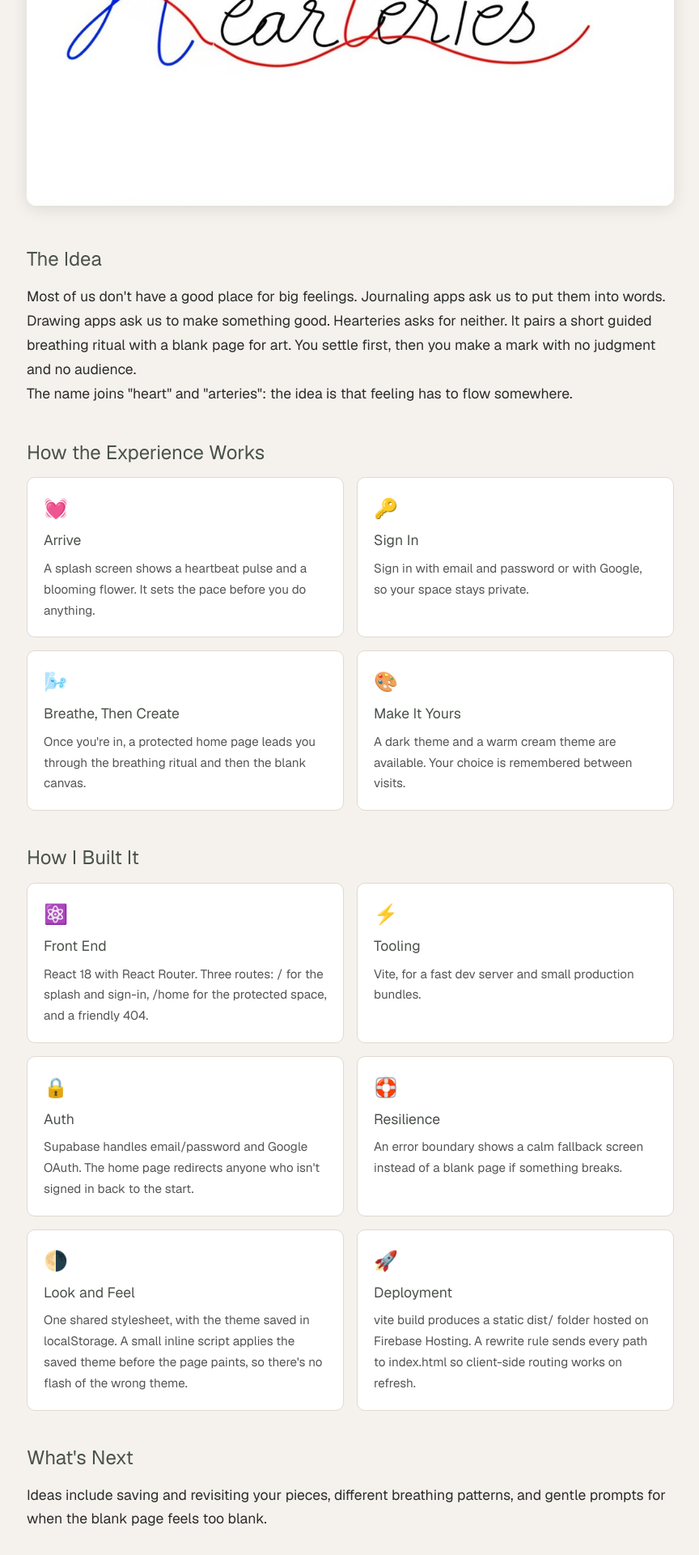
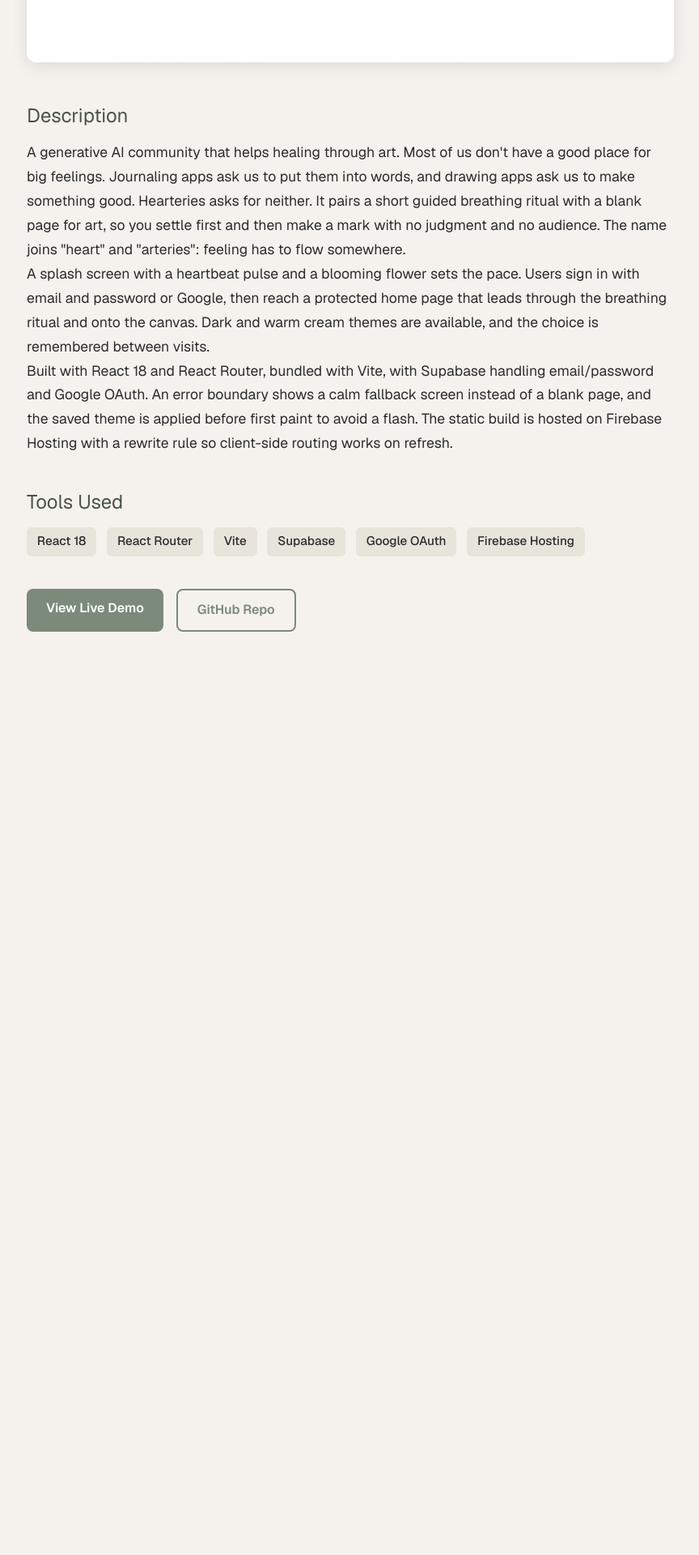
Before and after one commit to niralii/nirali-portfolio, a Next.js app: page /projects/hearteries in a window 1280 px wide. Shown: the part 760-2680 px from the top of the page at 81% size, without its empty margins (207-1071 px from the left). After the commit the page ends 1652 px from the top, so only its background shows below. Built offline with nearby package versions, Linux system fonts and the light colour scheme.

Commit message:
Update demo links and project descriptions for various components

```diff
--- a/app/projects/ai-makerspace/page.js
+++ b/app/projects/ai-makerspace/page.js
@@ -66,7 +66,7 @@ export default function ProjectTemplate() {
             </section>
 
             <div className="action-buttons">
-              <a href="#" target="_blank" rel="noopener noreferrer" className="primary-btn">View Live Demo</a>
+              <a href="https://drive.google.com/file/d/1gz-8mjuGhhkey6YpXKO3MdflDQcqZV6V/view" target="_blank" rel="noopener noreferrer" className="primary-btn">View Live Demo</a>
               <a href="#" target="_blank" rel="noopener noreferrer" className="secondary-btn">GitHub Repo</a>
             </div>
 
--- a/app/projects/hearteries/page.js
+++ b/app/projects/hearteries/page.js
@@ -40,26 +40,6 @@ export default function ProjectTemplate() {
             <p className="subtitle">A quiet place to turn feeling into form</p>
           </header>
 
-          {/* --- DEMO BANNER --- */}
-          <div className="demo-banner">
-            <div className="demo-banner-content">
-              <div>
-                <p className="demo-label">Live Demo</p>
-                <p className="demo-note">
-                  A generative AI community that helps healing through art. Sign in with email or Google to try the breathing ritual and the blank canvas.
-                </p>
-              </div>
-              <a
-                href="https://hearteries.firebaseapp.com"
-                target="_blank"
-                rel="noopener noreferrer"
-                className="demo-btn"
-              >
-                Open Demo →
-              </a>
-            </div>
-          </div>
-
           <div className="hero-image">
             <img
               src="/hearteries_logo.png"
@@ -68,126 +48,21 @@ export default function ProjectTemplate() {
           </div>
 
           <article className="content">
-
-            {/* --- THE IDEA --- */}
             <section className="description-section">
-              <h2>The Idea</h2>
+              <h2>Description</h2>
               <p>
-                Most of us don't have a good place for big feelings. Journaling apps ask us to put
-                them into words. Drawing apps ask us to make something good. Hearteries asks for
-                neither. It pairs a short guided breathing ritual with a blank page for art. You
-                settle first, then you make a mark with no judgment and no audience.
+                A generative AI community that helps healing through art. Most of us don't have a good place for big feelings. Journaling apps ask us to put them into words, and drawing apps ask us to make something good. Hearteries asks for neither. It pairs a short guided breathing ritual with a blank page for art, so you settle first and then make a mark with no judgment and no audience. The name joins "heart" and "arteries": feeling has to flow somewhere.
               </p>
               <p>
-                The name joins "heart" and "arteries": the idea is that feeling has to flow somewhere.
+                A splash screen with a heartbeat pulse and a blooming flower sets the pace. Users sign in with email and password or Google, then reach a protected home page that leads through the breathing ritual and onto the canvas. Dark and warm cream themes are available, and the choice is remembered between visits.
+              </p>
+              <p>
+                Built with React 18 and React Router, bundled with Vite, with Supabase handling email/password and Google OAuth. An error boundary shows a calm fallback screen instead of a blank page, and the saved theme is applied before first paint to avoid a flash. The static build is hosted on Firebase Hosting with a rewrite rule so client-side routing works on refresh.
               </p>
             </section>
 
-            {/* --- EXPERIENCE --- */}
-            <section>
-              <h2>How the Experience Works</h2>
-              <div className="arch-grid">
-                <div className="arch-card">
-                  <span className="arch-icon">💓</span>
-                  <h3>Arrive</h3>
-                  <p>
-                    A splash screen shows a heartbeat pulse and a blooming flower. It sets the pace
-                    before you do anything.
-                  </p>
-                </div>
-                <div className="arch-card">
-                  <span className="arch-icon">🔑</span>
-                  <h3>Sign In</h3>
-                  <p>
-                    Sign in with email and password or with Google, so your space stays private.
-                  </p>
-                </div>
-                <div className="arch-card">
-                  <span className="arch-icon">🌬️</span>
-                  <h3>Breathe, Then Create</h3>
-                  <p>
-                    Once you're in, a protected home page leads you through the breathing ritual
-                    and then the blank canvas.
-                  </p>
-                </div>
-                <div className="arch-card">
-                  <span className="arch-icon">🎨</span>
-                  <h3>Make It Yours</h3>
-                  <p>
-                    A dark theme and a warm cream theme are available. Your choice is remembered
-                    between visits.
-                  </p>
-                </div>
-              </div>
-            </section>
-
-            {/* --- HOW I BUILT IT --- */}
-            <section>
-              <h2>How I Built It</h2>
-              <div className="arch-grid">
-                <div className="arch-card">
-                  <span className="arch-icon">⚛️</span>
-                  <h3>Front End</h3>
-                  <p>
-                    React 18 with React Router. Three routes: / for the splash and sign-in, /home
-                    for the protected space, and a friendly 404.
-                  </p>
-                </div>
-                <div className="arch-card">
-                  <span className="arch-icon">⚡</span>
-                  <h3>Tooling</h3>
-                  <p>
-                    Vite, for a fast dev server and small production bundles.
-                  </p>
-                </div>
-                <div className="arch-card">
-                  <span className="arch-icon">🔒</span>
-                  <h3>Auth</h3>
-                  <p>
-                    Supabase handles email/password and Google OAuth. The home page redirects
-                    anyone who isn't signed in back to the start.
-                  </p>
-                </div>
-                <div className="arch-card">
-                  <span className="arch-icon">🛟</span>
-                  <h3>Resilience</h3>
-                  <p>
-                    An error boundary shows a calm fallback screen instead of a blank page if
-                    something breaks.
-                  </p>
-                </div>
-                <div className="arch-card">
-                  <span className="arch-icon">🌗</span>
-                  <h3>Look and Feel</h3>
-                  <p>
-                    One shared stylesheet, with the theme saved in localStorage. A small inline
-                    script applies the saved theme before the page paints, so there's no flash of
-                    the wrong theme.
-                  </p>
-                </div>
-                <div className="arch-card">
-                  <span className="arch-icon">🚀</span>
-                  <h3>Deployment</h3>
-                  <p>
-                    vite build produces a static dist/ folder hosted on Firebase Hosting. A rewrite
-                    rule sends every path to index.html so client-side routing works on refresh.
-                  </p>
-                </div>
-              </div>
-            </section>
-
-            {/* --- WHAT'S NEXT --- */}
-            <section>
-              <h2>What's Next</h2>
-              <p>
-                Ideas include saving and revisiting your pieces, different breathing patterns, and
-                gentle prompts for when the blank page feels too blank.
-              </p>
-            </section>
-
-            {/* --- TOOLS --- */}
             <section className="tools-section">
-              <h2>Tech Stack</h2>
+              <h2>Tools Used</h2>
               <div className="tech-stack-list">
                 <span>React 18</span>
                 <span>React Router</span>
@@ -198,6 +73,10 @@ export default function ProjectTemplate() {
               </div>
             </section>
 
+            <div className="action-buttons">
+              <a href="https://hearteries.firebaseapp.com" target="_blank" rel="noopener noreferrer" className="primary-btn">View Live Demo</a>
+              <a href="#" target="_blank" rel="noopener noreferrer" className="secondary-btn">GitHub Repo</a>
+            </div>
           </article>
         </div>
       </main>
@@ -218,8 +97,6 @@ export default function ProjectTemplate() {
           --tag-bg: #e8e4dc;
           --disclaimer-text: #666;
           --disclaimer-border: #dcdcdc;
-          --demo-banner-bg: #eef2ee;
-          --demo-banner-border: #c5d4c4;
         }
 
         :global([data-theme="dark"]) {
@@ -236,8 +113,6 @@ export default function ProjectTemplate() {
           --tag-bg: #444;
           --disclaimer-text: #999;
           --disclaimer-border: #444;
-          --demo-banner-bg: #1a2a1a;
-          --demo-banner-border: #3a5a3a;
         }
 
         .page-wrapper {
@@ -331,44 +206,7 @@ export default function ProjectTemplate() {
           font-style: italic; color: var(--disclaimer-text); font-size: 0.95rem;
         }
 
-        h3 { font-size: 1.1rem; color: var(--text-heading); margin-bottom: 0.5rem; margin-top: 0; }
-
-        .demo-banner {
-          background: var(--demo-banner-bg);
-          border: 1px solid var(--demo-banner-border);
-          border-radius: 12px;
-          padding: 1.5rem;
-          margin-bottom: 3rem;
-        }
-        .demo-banner-content {
-          display: flex; align-items: center; justify-content: space-between;
-          gap: 1.5rem; flex-wrap: wrap;
-        }
-        .demo-label {
-          font-weight: 700; font-size: 0.85rem; text-transform: uppercase;
-          letter-spacing: 0.08em; color: var(--accent-color); margin-bottom: 0.5rem;
-        }
-        .demo-note {
-          font-size: 0.95rem; color: var(--text-sub); line-height: 1.6; margin: 0; max-width: 520px;
-        }
-        .demo-btn {
-          flex-shrink: 0; padding: 0.75rem 1.5rem; background: var(--accent-color);
-          color: #fff; border-radius: 8px; text-decoration: none; font-weight: 600;
-          font-size: 0.95rem; transition: opacity 0.2s; white-space: nowrap;
-        }
-        :global([data-theme="dark"]) .demo-btn { color: #2d2d2d; }
-        .demo-btn:hover { opacity: 0.8; }
-
-        .arch-grid { display: grid; grid-template-columns: 1fr 1fr; gap: 1rem; }
-        .arch-card {
-          background: var(--card-bg); border: 1px solid var(--card-border);
-          border-radius: 10px; padding: 1.25rem;
-        }
-        .arch-icon { font-size: 1.5rem; display: block; margin-bottom: 0.5rem; }
-        .arch-card p { font-size: 0.95rem; color: var(--text-sub); margin: 0; }
-
         @media (max-width: 768px) {
-          .arch-grid { grid-template-columns: 1fr; }
           .project-detail-main { padding: 5rem 1.5rem; }
           h1 { font-size: 2rem; }
         }
--- a/app/projects/page.js
+++ b/app/projects/page.js
@@ -27,13 +27,22 @@ export default function ProjectsPage() {
       imageSrc: "/nirchem_logo.PNG"
     },
     {
+      id: 2,
+      title: "Personalized study groups with AI assistant",
+      description: "Built an online video calling platform for students to study together and get recommendations on their study habits.",
+      skills: "ReactJS, Google Firebase, GraphRAG, LangChain, Neo4j Database, Finetuning of LLMs",
+      link: "/projects/study-groups",
+      imageAlt: "Study Groups Cover",
+      imageSrc: "/ed_tech_logo.PNG"
+    },
+    {
       id: 3,
-      title: "Hearteries",
-      description: "A generative AI community that helps healing through art.",
-      skills: "ReactJS, Vite, Supabase, Firebase",
-      link: "/projects/hearteries",
-      imageAlt: "Hearteries Cover",
-      imageSrc: "/hearteries_logo.png"
+      title: "NLP Research in Online Education",
+      description: "Performed topic modeling and conducted causal inference on 562 academic papers and published three research papers.",
+      skills: "Topic modeling, DAG, logistic propensity score matching, BERT, sentence transformer, quantitative analysis, Python",
+      link: "/projects/nlp-research",
+      imageAlt: "NLP Research Cover",
+      imageSrc: "/NLP_logo.jpg"
     },
     {
       id: 4,
@@ -46,24 +55,15 @@ export default function ProjectsPage() {
     },
     {
       id: 5,
-      title: "NLP Research in Online Education",
-      description: "Performed topic modeling and conducted causal inference on 562 academic papers and published three research papers.",
-      skills: "Topic modeling, DAG, logistic propensity score matching, BERT, sentence transformer, quantitative analysis, Python",
-      link: "/projects/nlp-research",
-      imageAlt: "NLP Research Cover",
-      imageSrc: "/NLP_logo.jpg"
+      title: "Hearteries",
+      description: "A generative AI community that helps healing through art.",
+      skills: "ReactJS, Vite, Supabase, Firebase",
+      link: "/projects/hearteries",
+      imageAlt: "Hearteries Cover",
+      imageSrc: "/hearteries_logo.png"
     },
     {
       id: 6,
-      title: "Personalized study groups with AI assistant",
-      description: "Built an online video calling platform for students to study together and get recommendations on their study habits.",
-      skills: "ReactJS, Google Firebase, GraphRAG, LangChain, Neo4j Database, Finetuning of LLMs",
-      link: "/projects/study-groups",
-      imageAlt: "Study Groups Cover",
-      imageSrc: "/ed_tech_logo.PNG"
-    },
-    {
-      id: 7,
       title: "Reinforcement Learning Google Football",
       description: "Coded in the simulated environment to score points against the AI model.",
       skills: "PPO, Actor Critic models, MAPPO, KL Divergence, Docker",
@@ -72,7 +72,7 @@ export default function ProjectsPage() {
       imageSrc: "/football_logo.jpg"
     },
     {
-      id: 8,
+      id: 7,
       title: "Reinforcement Learning Lunar Lander",
       description: "Used deep Q learning for lunar lander to land successfully in the openai gym environment.",
       skills: "Deep Q Learning",
@@ -81,7 +81,7 @@ export default function ProjectsPage() {
       imageSrc: "/lunar_logo.png"
     },
     {
-      id: 9,
+      id: 8,
       title: "ML for Algorithmic Trading Model",
       description: "Time-series analysis of IBM and JP Morgan stocks from 2009–2015 using supervised learning and Q-learning.",
       skills: "Python, web scraping, data visualization",
@@ -90,7 +90,7 @@ export default function ProjectsPage() {
       imageSrc: "/ml_trading_logo.PNG"
     },
     {
-      id: 10,
+      id: 9,
       title: "WanderAR: AR Education App",
       description: "Developed a full-stack mobile application using React Native and AR to teach geography to school children.",
       skills: "React Native",
--- a/app/projects/wander-ar/page.js
+++ b/app/projects/wander-ar/page.js
@@ -66,7 +66,7 @@ export default function ProjectTemplate() {
 
             <div className="action-buttons">
               <a href="#" target="_blank" rel="noopener noreferrer" className="primary-btn">View Live Demo</a>
-              <a href="#" target="_blank" rel="noopener noreferrer" className="secondary-btn">GitHub Repo</a>
+              <a href="https://github.com/niralii/WanderAR" target="_blank" rel="noopener noreferrer" className="secondary-btn">GitHub Repo</a>
             </div>
 
             <div className="disclaimer-box">
```
